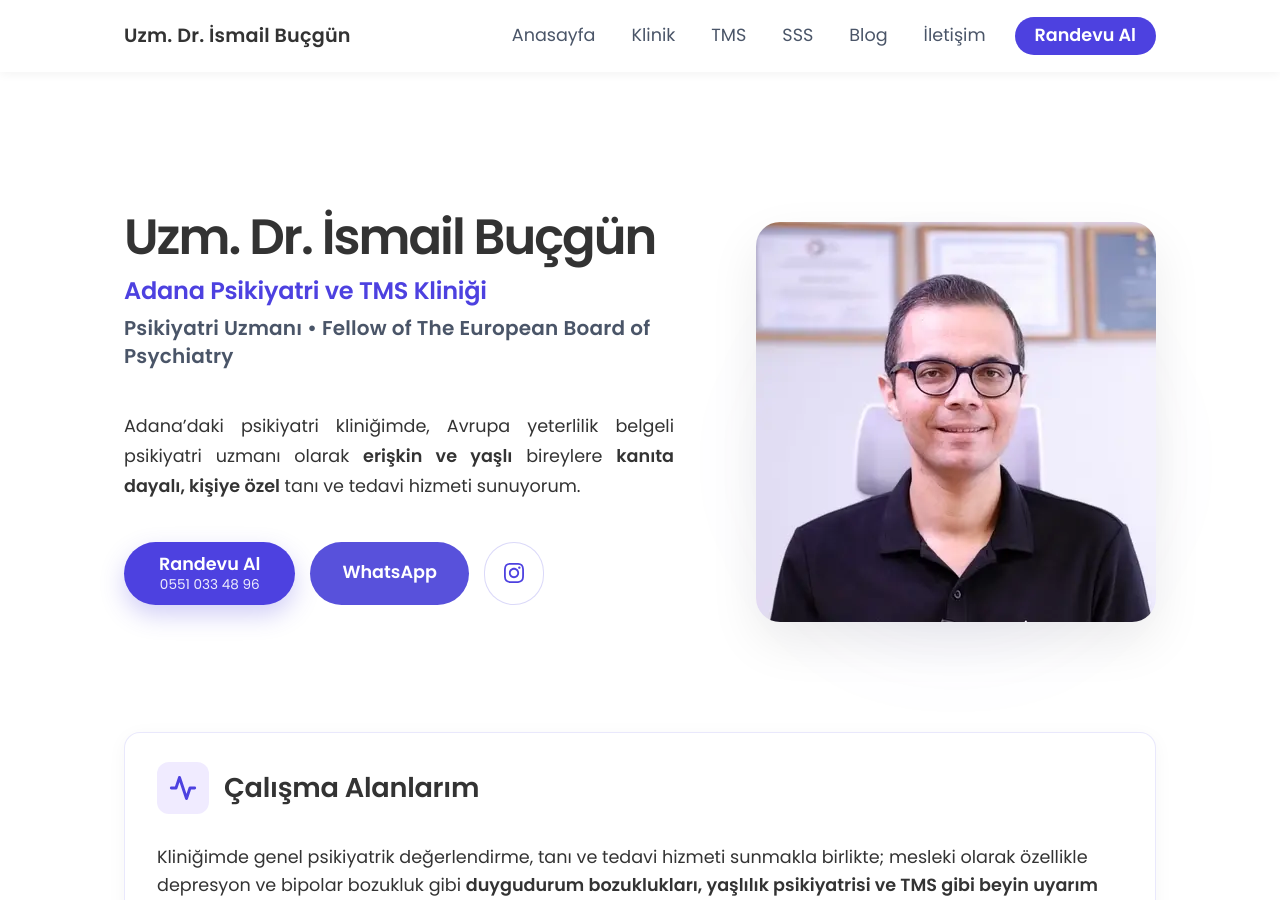
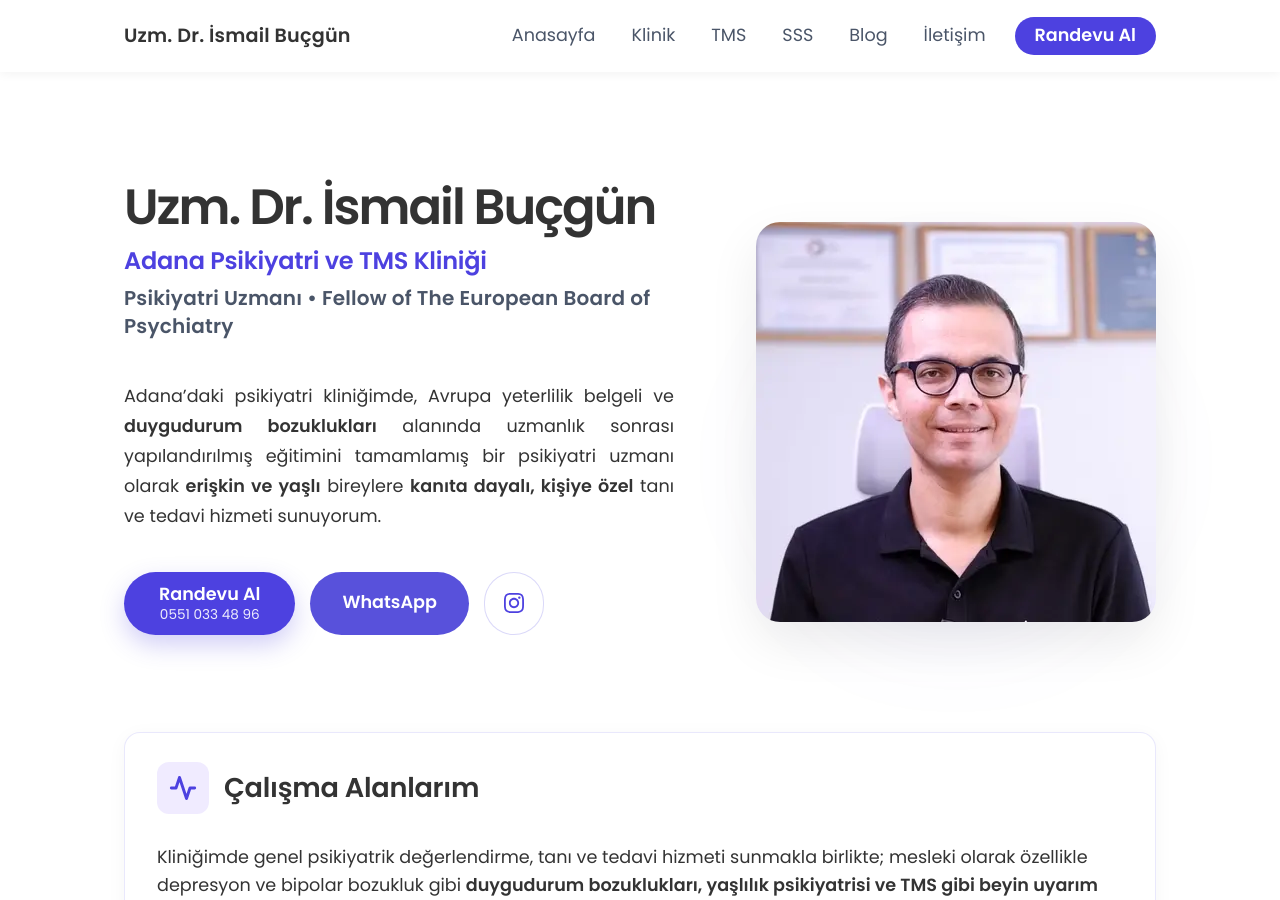
Before and after one commit to ibucgun/ibucgun.github.io, a Jekyll site: the page built from index.html, in a window 1280 px wide and 900 px high. Built offline with Jekyll 4.4.1, drawn with Linux system fonts in a browser that asks for light colours.

Commit message:
Update _config.yml

```diff
--- a/_config.yml
+++ b/_config.yml
@@ -28,7 +28,7 @@
 resume_header_contact_info:     "Uzm. Dr. İsmail Buçgün • Hurmalı Mahallesi Kurtuluş Caddesi No:39 Central Plaza Kat:6 Daire:62, Adana, Türkiye 01060"
 display_header_contact_info:    "false"
 
-resume_header_intro: "Adana’daki psikiyatri kliniğimde, Avrupa yeterlilik belgeli psikiyatri uzmanı olarak <b>erişkin ve yaşlı</b> bireylere <b>kanıta dayalı, kişiye özel</b> tanı ve tedavi hizmeti sunuyorum."
+resume_header_intro: "Adana’daki psikiyatri kliniğimde, Avrupa yeterlilik belgeli ve <b>duygudurum bozuklukları</b> alanında uzmanlık sonrası yapılandırılmış eğitimini tamamlamış bir psikiyatri uzmanı olarak <b>erişkin ve yaşlı</b> bireylere <b>kanıta dayalı, kişiye özel</b> tanı ve tedavi hizmeti sunuyorum."
 
 
 # Decide which sections to use
```
